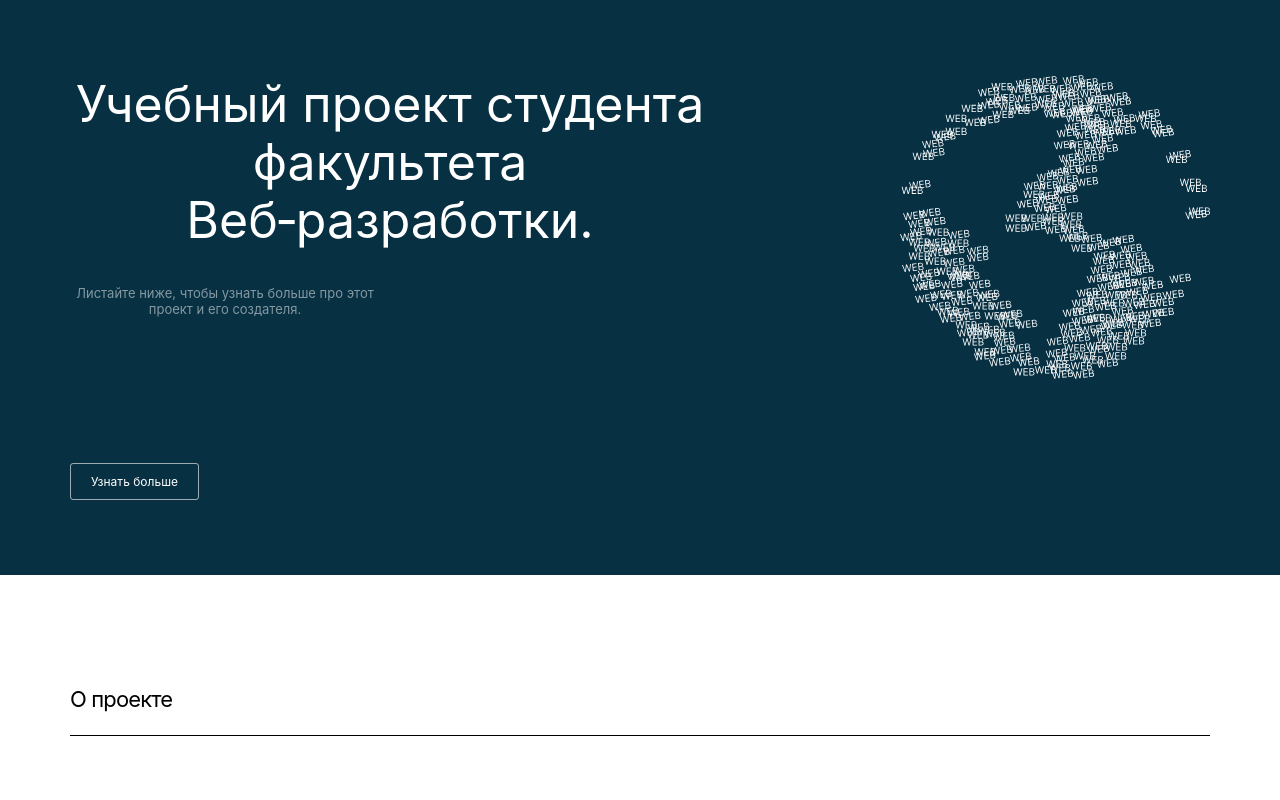
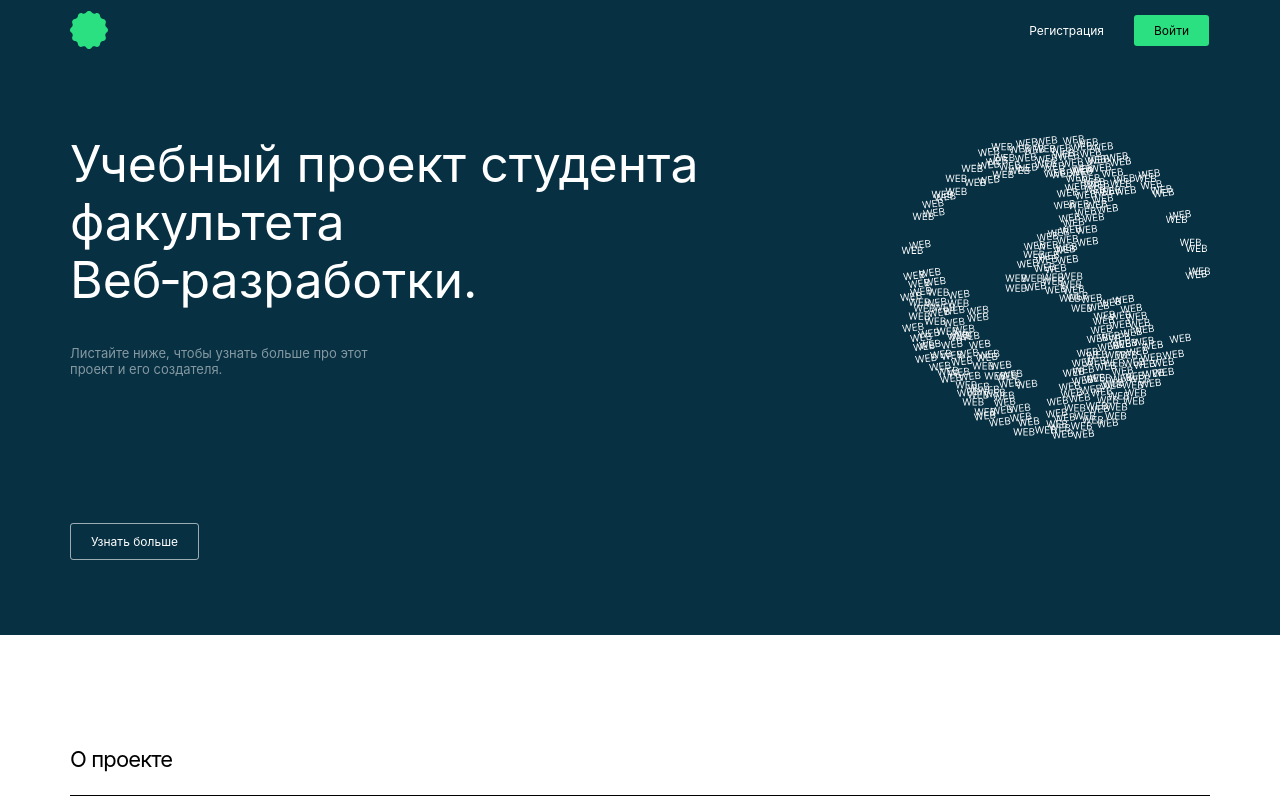
Before and after one commit to Pavel-174/movies-explorer-frontend, a React (Create React App) app: page /signup in a window 1280 px wide. Shown: the top 800 px of the page. Built offline with nearby package versions, Linux system fonts and the light colour scheme.

Commit message:
main component ready

```diff
--- a/src/components/AboutMe/AboutMe.css
+++ b/src/components/AboutMe/AboutMe.css
@@ -25,6 +25,7 @@
   font-weight: 400;
   line-height: 58px;
   letter-spacing: -0.04em;
+  text-align: left;
 }
 
 .about-me__job {
@@ -32,6 +33,7 @@
   font-size: 18px;
   font-weight: 500;
   line-height: 18px;
+  text-align: left;
 }
 
 .about-me__description {
@@ -40,6 +42,7 @@
   font-size: 14px;
   font-weight: 400;
   line-height: 22px;
+  text-align: left;
 }
 
 .about-me__links {
--- a/src/components/AboutMe/AboutMe.js
+++ b/src/components/AboutMe/AboutMe.js
@@ -13,7 +13,7 @@ const AboutMe = () => {
           <p className="about-me__job">Фронтенд-разработчик, 29 лет</p>
           <p className="about-me__description">
           Я родился и живу в Челябинске, закончил Институт Спорта Туризма и Сервиса Южно-Уральского государственного университета. У меня есть жена и дочь.
-          Я люблю слушать музыку, а ещё увлекаюсь пауэрлтфтингом.
+          Я люблю слушать музыку, а ещё увлекаюсь пауэрлифтингом.
           Недавно начал кодить. С 2018 года работал в турфирме «Сусанин». После того, как прошёл курс по веб-разработке, начал заниматься фриланс-заказами и ушёл с постоянной работы.
           </p>
 
--- a/src/components/App/App.js
+++ b/src/components/App/App.js
@@ -8,6 +8,7 @@ import Header from '../Header/Header'
 import './App.css';
 import React from 'react';
 import { Route, Routes } from 'react-router-dom';
+import Footer from '../Footer/Footer';
 
 
 function App() {
@@ -22,6 +23,7 @@ function App() {
           <Route path="/signin" component={Login}/>
           <Route path="/signup" component={Register} />
         </Routes>
+        <Footer/>
       </div>
   );
 }
--- /dev/null
+++ b/src/components/Footer/Footer.css
@@ -0,0 +1,48 @@
+.footer {
+  flex: 0 0 auto;
+  padding: 60px 70px 20px;
+  text-align: center;
+}
+
+.footer__container {
+  display: flex;
+  justify-content: space-between;
+  padding-top: 18px;
+  border-top: 1px solid #e8e8e8;
+}
+
+.footer__title {
+  margin: 0 0 18px;
+  color: #a0a0a0;
+  font-size: 13px;
+  font-weight: 400;
+  line-height: 18px;
+}
+
+.footer__copyright {
+  display: flex;
+  margin: 0;
+  font-size: 13px;
+  line-height: 20px;
+}
+
+.footer__nav-list {
+  display: flex;
+  margin: 0;
+  padding: 0;
+  list-style: none;
+}
+
+.footer__nav-link {
+  margin-left: 20px;
+  color: #000;
+  font-size: 13px;
+  line-height: 16px;
+  text-decoration: none;
+  transition: opacity .2s linear;
+}
+
+.footer__nav-link:hover {
+  opacity: .6;
+  cursor: pointer;
+}
--- /dev/null
+++ b/src/components/Footer/Footer.js
@@ -0,0 +1,26 @@
+import React from "react";
+import './Footer.css';
+
+const Footer = () => {
+  return (
+    <footer className="footer">
+      <h3 className="footer__title">Учебный проект Яндекс.Практикум х BeatFilm.</h3>
+      <div className="footer__container">
+        <p className="footer__copyright">&copy; 2023</p>
+
+        <nav className="footer__nav">
+          <ul className="footer__nav-list">
+            <li className="footer__nav-item">
+              <a className="footer__nav-link" href="https://practicum.yandex.ru/" >Яндекс.Практикум</a>
+            </li>
+            <li className="footer__nav-item">
+              <a className="footer__nav-link" href="https://github.com/Pavel-174">Github</a>
+            </li>
+          </ul>
+        </nav>
+      </div>
+    </footer>
+  );
+};
+
+export default Footer;
--- /dev/null
+++ b/src/components/Header/Header.css
@@ -0,0 +1,24 @@
+.header {
+  display: flex;
+  align-items: center;
+  padding: 11px 70px;
+}
+
+.header__link {
+  display: flex;
+  margin-right: 44px;
+}
+
+.header__logo {
+  transition: opacity .2s linear;
+}
+
+.header__logo:hover {
+  opacity: .6;
+  cursor: pointer;
+}
+
+.header_type_auth {
+  background-color: #073042;
+  justify-content: space-between;
+}
--- a/src/components/Header/Header.js
+++ b/src/components/Header/Header.js
@@ -1,9 +1,20 @@
 import React from 'react';
+import './Header.css';
+import { Link, useLocation } from 'react-router-dom';
+import logo from '../../images/logo.svg';
+import Navigation from '../Navigation/Navigation';
+import NavTab from '../NavTab/NavTab';
 
 const Header = () => {
+  const { pathname } = useLocation();
+
   return (
-    <section>
-    </section>
+    <header className="header header_type_auth">
+      <Link to="/" className="header__link">
+        <img className="header__logo" src={logo} alt="Логотип Movies Explorer"></img>
+      </Link>
+      <NavTab />
+    </header>
   );
 };
 
--- /dev/null
+++ b/src/components/NavTab/NavTab.css
@@ -0,0 +1,36 @@
+.nav-tab {
+    margin: -3px 1px 0 0;
+    justify-self: flex-end;
+}
+
+.nav-tab__list {
+  display: flex;
+  margin: 0 auto;
+  padding: 0;
+  list-style: none;
+}
+
+.nav-tab__link {
+  color: #fff;
+  font-size: 12px;
+  line-height: 16px;
+  text-decoration: none;
+  transition: opacity .2s linear;
+}
+
+.nav-tab__link:hover {
+  opacity: .6;
+  cursor: pointer;
+}
+
+.nav-tab__link_type_signup {
+  color: #fff;
+}
+
+.nav-tab__link_type_signin {
+  color: #000;
+  background-color: #2be080;
+  margin-left: 30px;
+  padding: 8px 20px;
+  border-radius: 3px;
+}
--- /dev/null
+++ b/src/components/NavTab/NavTab.js
@@ -0,0 +1,19 @@
+import './NavTab.css';
+import { Link } from 'react-router-dom';
+
+function NavTab() {
+  return (
+    <nav className="nav-tab">
+      <ul className="nav-tab__list">
+        <li className="nav-tab__list-item">
+          <Link to="/signup" className="nav-tab__link nav-tab__link_type_signup">Регистрация</Link>
+        </li>
+        <li className="auth__list-item">
+          <Link to="/signin" className="nav-tab__link nav-tab__link_type_signin">Войти</Link>
+        </li>
+      </ul>
+    </nav>
+  );
+};
+
+export default NavTab;
--- /dev/null
+++ b/src/components/Navigation/Navigation.css
@@ -0,0 +1,49 @@
+.navigation {
+    width: 1128px;
+  }
+
+.navigation__bar {
+  display: flex;
+  justify-content: space-between;
+  align-items: center;
+}
+
+.navigation__list-container {
+  display: flex;
+}
+
+.navigation__list {
+  display: flex;
+  padding: 0;
+  list-style: none;
+}
+
+.navigation__list-item {
+  margin: 0 17px 0 0;
+}
+
+.navigation__link {
+  color: #000;
+  font-size: 13px;
+  font-weight: 400;
+  line-height: 18px;
+  text-decoration: none;
+  transition: opacity .2s linear;
+}
+
+.navigation__link:hover {
+  opacity: .6;
+  cursor: pointer;
+}
+
+.navigation__link_type_profile {
+  display: flex;
+  justify-content: center;
+  align-items: center;
+  width: 100px;
+  height: 32px;
+  margin: 0;
+  border-radius: 20px;
+  background-color: #F9F9F9;
+  font-size: 14px;
+}
--- /dev/null
+++ b/src/components/Navigation/Navigation.js
@@ -0,0 +1,27 @@
+import React from 'react';
+import './Navigation.css';
+import { Link, NavLink } from 'react-router-dom';
+
+const Navigation = () => {
+  return (
+    <nav className="navigation">
+      <div className="navigation__container">
+        <div className="navigation__bar">
+          <div className="navigation__list-container">
+            <ul className="navigation__list">
+              <li className="navigation__list-item">
+                <NavLink to="/movies" className="navigation__link" activeClassName="navigation__link_active">Фильмы</NavLink>
+              </li>
+              <li className="navigation__list-item">
+                <NavLink to="/saved-movies" className="navigation__link" activeClassName="navigation__link_active">Сохранённые фильмы</NavLink>
+              </li>
+            </ul>
+          </div>
+          <Link to="/profile" className="navigation__link navigation__link_type_profile">Аккаунт</Link>
+        </div>
+      </div>
+    </nav>
+  );
+};
+
+export default Navigation;
--- a/src/components/Promo/Promo.css
+++ b/src/components/Promo/Promo.css
@@ -7,7 +7,7 @@
 
   .promo__container {
     display: flex;
-    align-items: flex-start;
+    align-items: start;
     flex-direction: column;
   }
 
@@ -18,6 +18,7 @@
     font-size: 50px;
     font-weight: 400;
     line-height: 58px;
+    text-align: left;
   }
 
   .promo__text {
@@ -29,6 +30,7 @@
     font-weight: 400;
     line-height: 16px;
     opacity: 50%;
+    text-align: left;
   }
 
   .promo__link {
```
Also changed, not shown: src/images/logo.svg (added).
